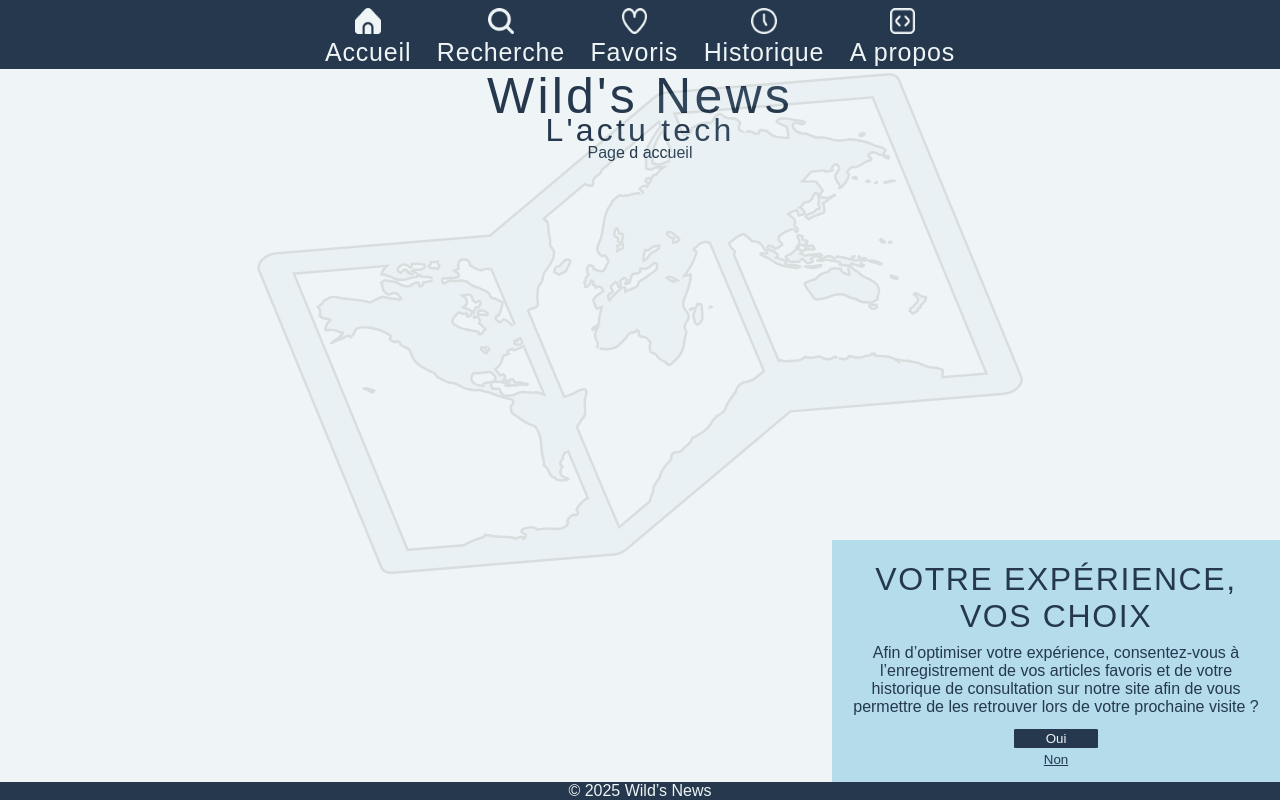
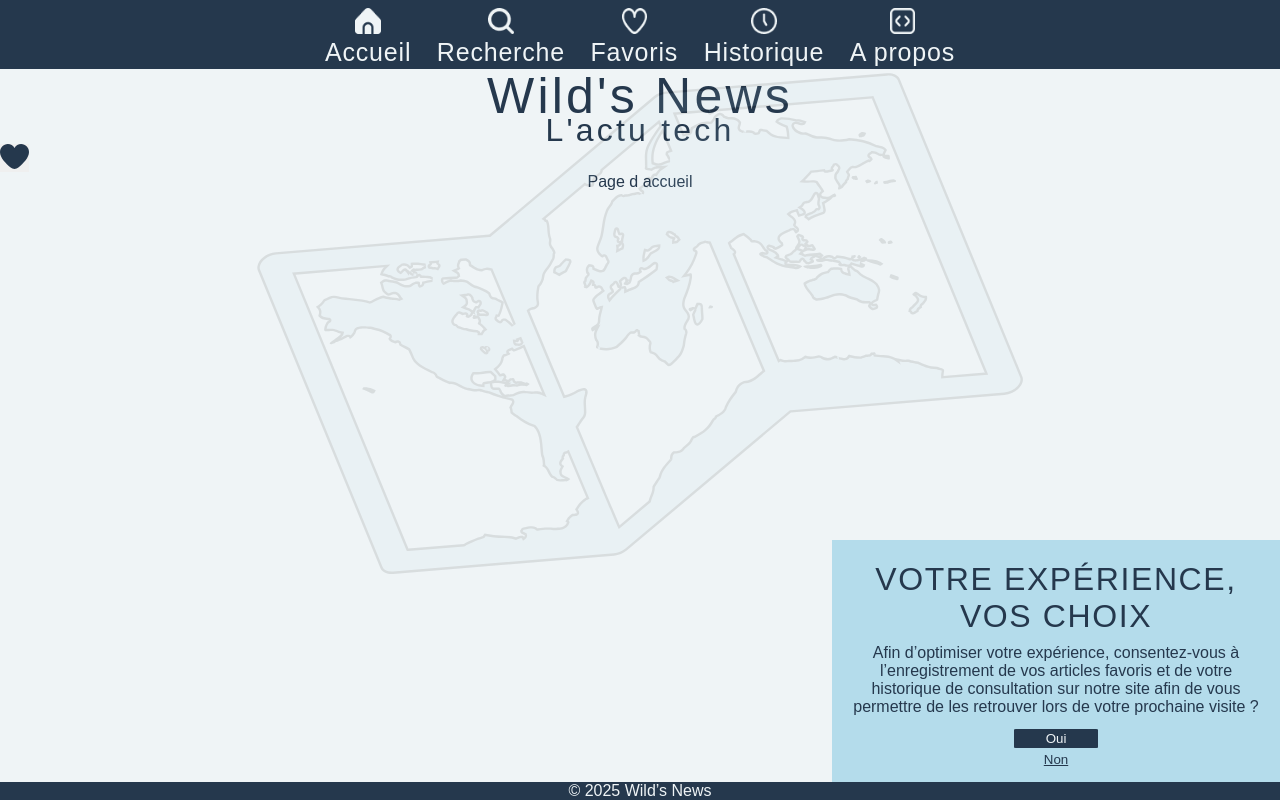
Before and after one commit to WildCodeSchool/2024-12-orleans-cda-project2-team-b, a React (Vite) app: page / in a window 1280 px wide. Built offline with nearby package versions, Linux system fonts and the light colour scheme; a web font is replaced by a local one.

Commit message:
add icon for like or unlike

```diff
--- a/src/app.jsx
+++ b/src/app.jsx
@@ -3,6 +3,7 @@ import { Outlet } from 'react-router-dom';
 import './app.scss';
 import BackgroundCard from './components/background-card';
 import Footer from './components/footer';
+import LikeButton from './components/like-button';
 import MainTitle from './components/main-title';
 import Navbar from './components/navbar';
 import { PopUpQuestion } from './components/pop-up-question';
@@ -13,6 +14,7 @@ function App() {
       <Navbar />
       <BackgroundCard />
       <MainTitle />
+      <LikeButton />
 
       <main>
         <Outlet />
--- /dev/null
+++ b/src/components/like-button.jsx
@@ -0,0 +1,23 @@
+import { useState } from 'react';
+
+import './like-button.scss';
+
+export default function LikeButton() {
+  const [isLike, setIsLike] = useState(true);
+
+  return (
+    <>
+      <div className='button-like'>
+        {isLike ? (
+          <button>
+            <img src='/icons/like-full.svg' alt='like' title='Retirer des favoris' />
+          </button>
+        ) : (
+          <button>
+            <img src='/icons/like-empty.svg' alt='not-like' title='Ajouter aux favoris' />
+          </button>
+        )}
+      </div>
+    </>
+  );
+}
--- /dev/null
+++ b/src/components/like-button.scss
@@ -0,0 +1,9 @@
+.button-like img {
+  width: 1.8rem;
+}
+
+.button-like button {
+  background-color: none;
+  border: none;
+  color: none;
+}
```
Also changed, not shown: public/icons/like-empty.svg (added), public/icons/like-full.svg (added).
